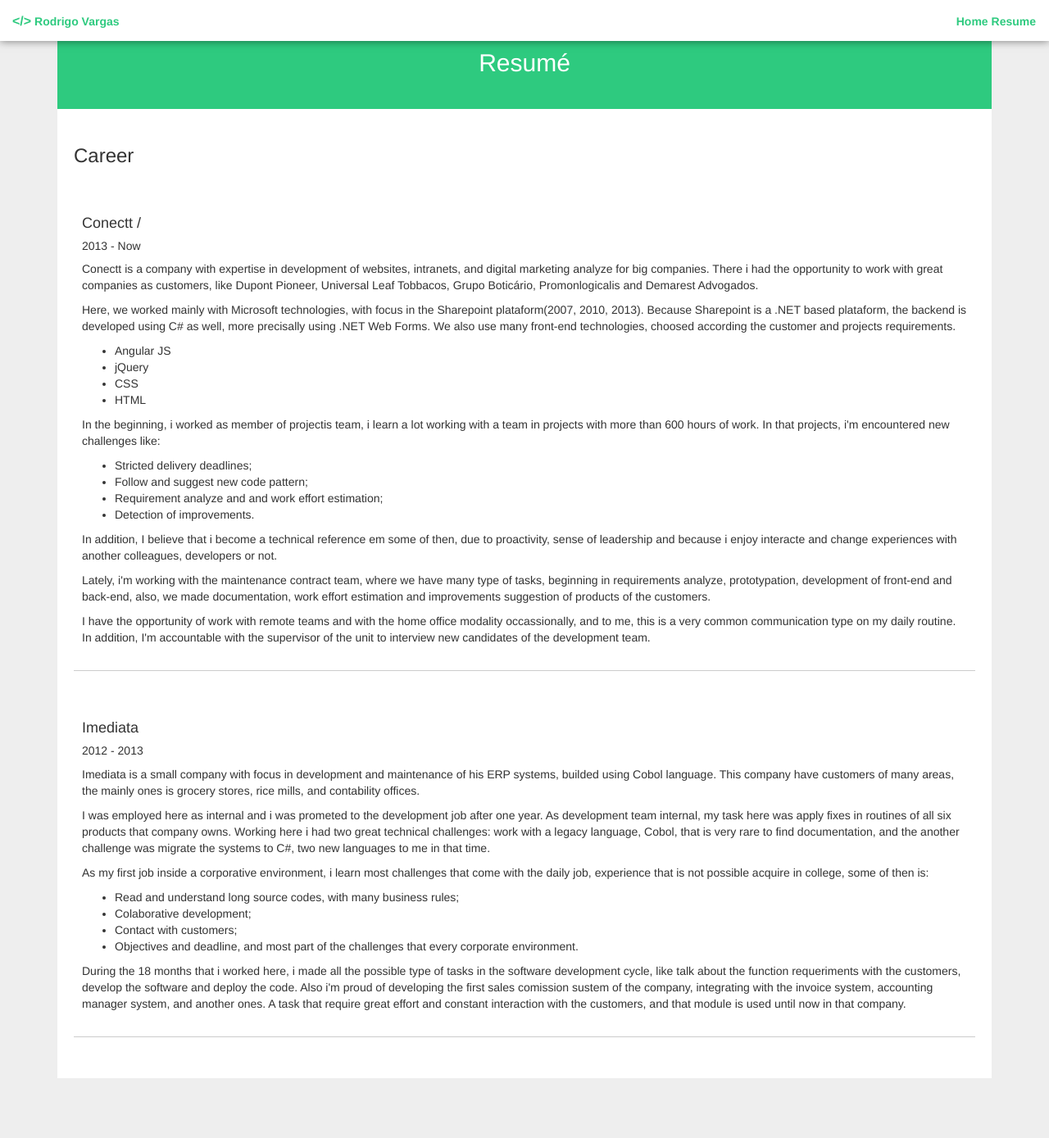
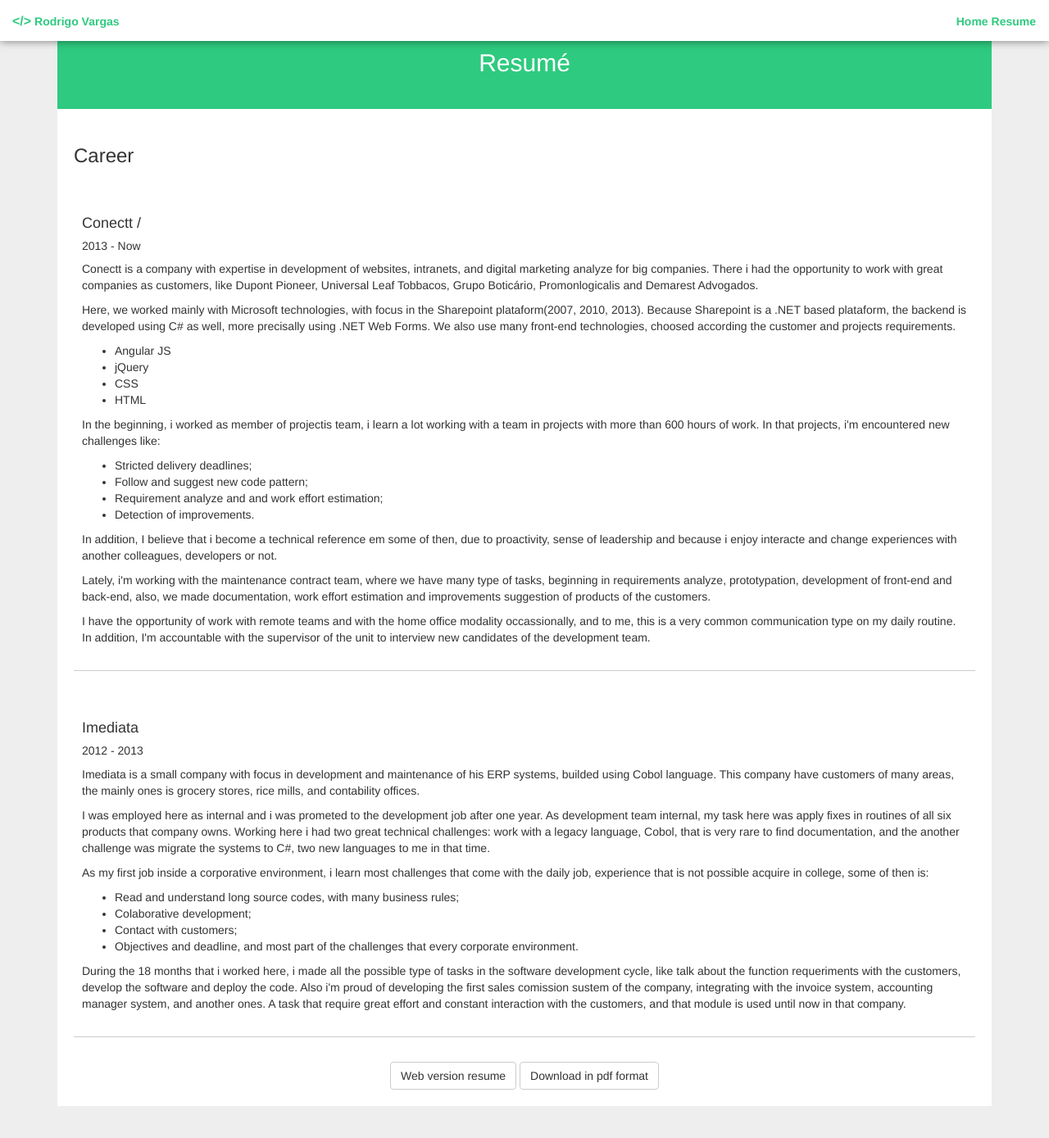
Before and after one commit to Rodrigo-Vargas/rodrigo-vargas.github.io, a Jekyll site: the page built from index.html, in a window 1280 px wide and 1400 px high, scrolled down 1011 px. Shown: the top 1389 px of the window at 82% size. Built offline with Jekyll 4.4.1, drawn with Linux system fonts in a browser that asks for light colours; before the commit the page ends 2377 px from its top, so only the background shows below that.

Commit message:
Add pdf version of resume, and finish resume page

```diff
--- a/assets/css/styles.scss
+++ b/assets/css/styles.scss
@@ -268,3 +268,7 @@ section .content {
   margin: 30px 0;
   padding: 20px 10px;
 }
+
+#resume .download-buttons {
+  text-align: center;
+}
--- a/index.html
+++ b/index.html
@@ -140,6 +140,12 @@
                   module is used until now in that company.</p>
             </div>
 
+            <div class="download-buttons">
+                  <a class="btn btn-default" href="/resume">Web version resume</a>
+
+                  <a class="btn btn-default" href="/assets/resume.pdf">Download in pdf format</a>
+            </div>
+
             <!--<h3>Freelance projects</h3>
             <div class="item">
 
--- /dev/null
+++ b/resume-img.html
@@ -0,0 +1,6 @@
+---
+   layout: base
+---
+<div class="resume">
+   <img class="img-responsive" src="/assets/img/resume.png" alt="resume" style="margin: 0 auto;">
+</div>
```
Also changed, not shown: assets/img/resume.png (added), 1 other file.
